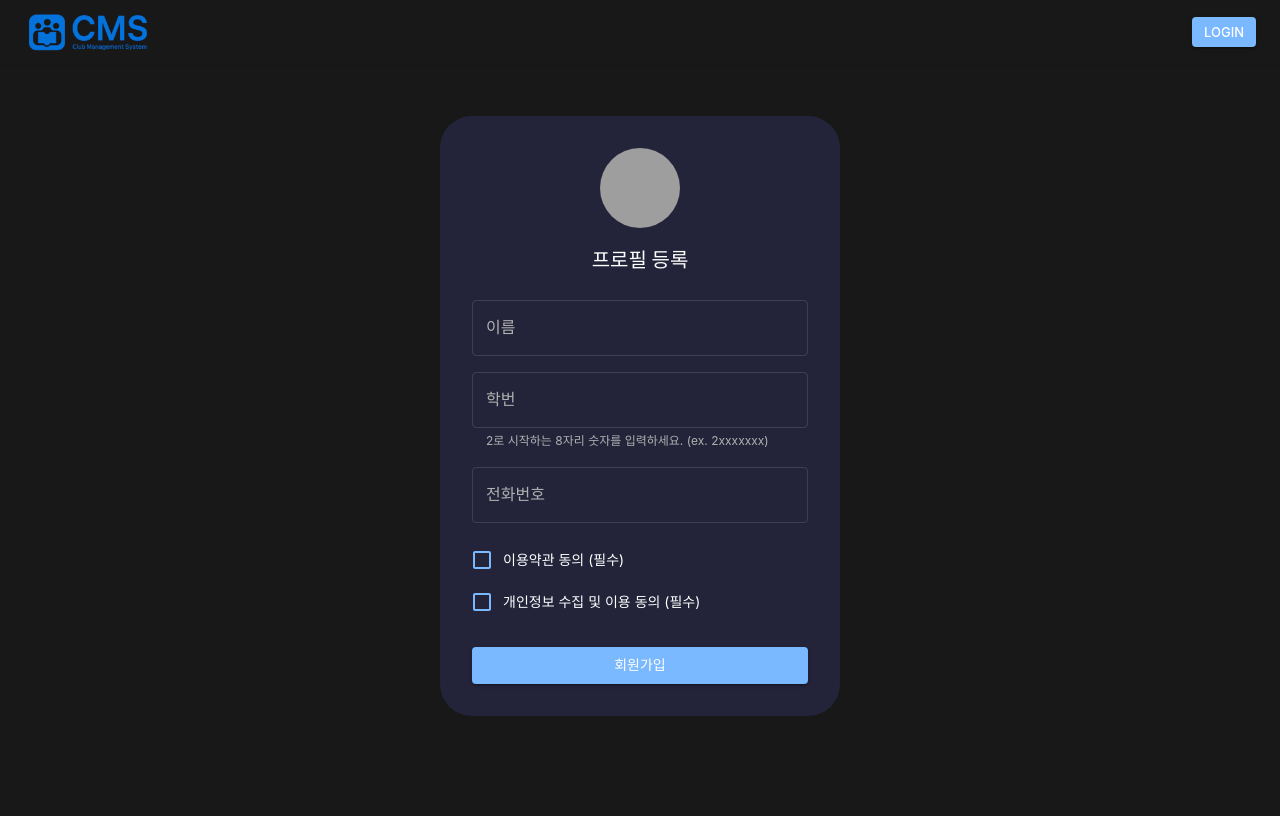
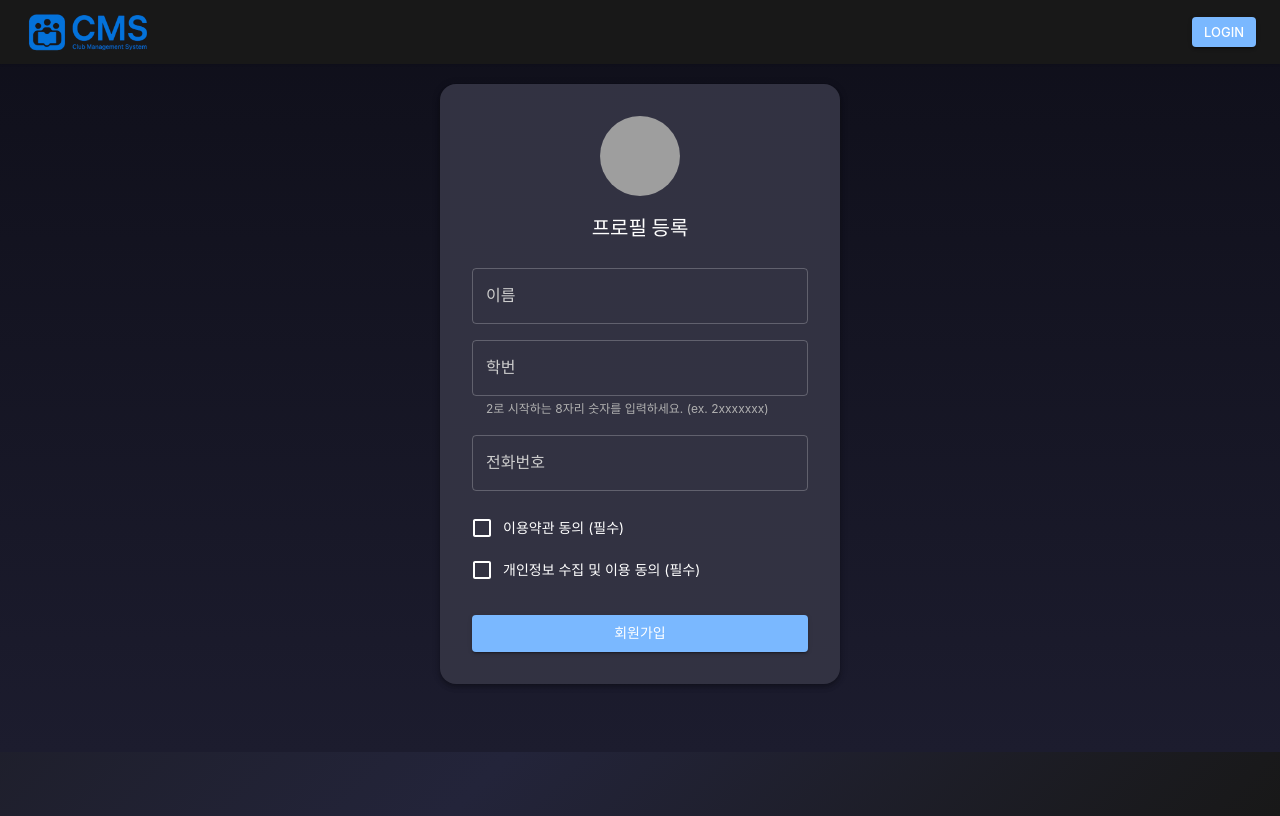
Before and after one commit to handong-app/CMS, a React (Vite) app in the folder src/main/front/: page /register in a window 1280 px wide. Built offline with nearby package versions, Linux system fonts and the light colour scheme; no server answers; grey boxes are pictures that could not be loaded; a web font is replaced by a local one.

Commit message:
♻️ FE/Refactor : modify value's name

```diff
--- a/src/main/front/src/pages/ProfileRegistrationPage.tsx
+++ b/src/main/front/src/pages/ProfileRegistrationPage.tsx
@@ -9,11 +9,10 @@ import {
   Typography,
   Paper,
 } from "@mui/material";
-import { useTheme } from "@mui/material/styles";
 import useAuthStore from "../store/authStore";
 import { useFetchBe } from "../tools/api";
 
-// 전화번호 자동 하이픈 함수 (변화 없음)
+// 전화번호 자동 하이픈 함수
 const formatPhoneNumber = (value: string): string => {
   if (!value) return value;
   const phoneNumber = value.replace(/[^\d]/g, "");
@@ -21,33 +20,28 @@ const formatPhoneNumber = (value: string): string => {
 
   if (phoneNumberLength < 4) return phoneNumber;
   if (phoneNumberLength < 7) {
-    return phoneNumber.replace(/^(\d{2,3})(\d{1,3})/, "$1-$2");
+    return phoneNumber.replace(/^(\d{2,3})(\d{1,3})/, '$1-$2');
   }
   if (phoneNumberLength < 10) {
     if (phoneNumber.startsWith("02")) {
-      return phoneNumber
-        .replace(/^(\d{2})(\d{3,4})(\d{0,4})/, (match, p1, p2, p3) => {
-          return `${p1}-${p2}${p3 ? "-" + p3 : ""}`;
-        })
-        .substring(0, 12);
+        return phoneNumber.replace(/^(\d{2})(\d{3,4})(\d{0,4})/, (match, p1, p2, p3) => {
+            return `${p1}-${p2}${p3 ? '-' + p3 : ''}`;
+        }).substring(0, 12);
     }
-    return phoneNumber
-      .replace(/^(\d{3})(\d{3})(\d{0,4})/, (match, p1, p2, p3) => {
-        return `${p1}-${p2}${p3 ? "-" + p3 : ""}`;
-      })
-      .substring(0, 13);
+    return phoneNumber.replace(/^(\d{3})(\d{3})(\d{0,4})/, (match, p1, p2, p3) => {
+        return `${p1}-${p2}${p3 ? '-' + p3 : ''}`;
+    }).substring(0, 13);
   }
-  return phoneNumber.replace(/^(\d{2,3})(\d{3,4})(\d{4})/, "$1-$2-$3").substring(0, 13);
+  return phoneNumber.replace(/^(\d{2,3})(\d{3,4})(\d{4})/, '$1-$2-$3').substring(0, 13);
 };
 
 const ProfileRegistrationPage: React.FC = () => {
-  const theme = useTheme();
   const user = useAuthStore((state) => state.user);
   const fetchBe = useFetchBe();
 
   const [name, setName] = useState("");
-  const [studentId, setStudentId] = useState("");
-  const [studentIdError, setStudentIdError] = useState<string>("");
+  const [studentId, setStudentId] = useState(""); // studentYear -> studentId로 변경
+  const [studentIdError, setStudentIdError] = useState<string>(""); // 학번 유효성 검사 오류 메시지 상태
   const [phoneNumber, setPhoneNumber] = useState("");
   const [termsAgreed, setTermsAgreed] = useState(false);
   const [privacyAgreed, setPrivacyAgreed] = useState(false);
@@ -58,10 +52,10 @@ const ProfileRegistrationPage: React.FC = () => {
 
   const validateStudentId = (id: string): string => {
     if (!id) {
-      return "학번을 입력해주세요.";
+      return "학번을 입력해주세요."; // 필수 입력으로 가정
     }
-    if (!/^\d+$/.test(id) && id.length > 0) {
-      return "숫자만 입력해주세요.";
+    if (!/^\d+$/.test(id) && id.length > 0) { // 숫자만 있는지 확인 (이미 onChange에서 처리하지만, 이중 체크)
+        return "숫자만 입력해주세요.";
     }
     if (id[0] !== '2') {
       return "학번은 '2'로 시작해야 합니다.";
@@ -69,25 +63,25 @@ const ProfileRegistrationPage: React.FC = () => {
     if (id.length !== 8) {
       return "학번은 8자리여야 합니다.";
     }
-    return "";
+    return ""; // 유효한 경우 빈 문자열 반환
   };
 
   const handleStudentIdChange = (e: React.ChangeEvent<HTMLInputElement>) => {
-    const value = e.target.value.replace(/[^\d]/g, "");
-    const SlicedValue = value.slice(0, 8);
+    const value = e.target.value.replace(/[^\d]/g, ""); // 숫자 이외의 문자 제거
+    const slicedValue = value.slice(0, 8); // 최대 8자리로 제한
 
-    setStudentId(SlicedValue);
+    setStudentId(slicedValue);
 
-    if (SlicedValue.length > 0) {
-      if (SlicedValue[0] !== '2') {
-        setStudentIdError("학번은 '2'로 시작해야 합니다.");
-      } else if (SlicedValue.length < 8) {
-        setStudentIdError("학번은 8자리여야 합니다.");
-      } else {
-        setStudentIdError("");
-      }
+    if (slicedValue.length > 0) { // 입력이 있을 때만 유효성 검사 메시지 업데이트
+        if (slicedValue[0] !== '2') {
+            setStudentIdError("학번은 '2'로 시작해야 합니다.");
+        } else if (slicedValue.length < 8) {
+            setStudentIdError("학번은 8자리여야 합니다.");
+        } else {
+            setStudentIdError(""); // 모든 조건 만족
+        }
     } else {
-      setStudentIdError("");
+        setStudentIdError(""); // 비어있을 때는 에러 메시지 없음 (또는 "학번을 입력해주세요"로 설정 가능)
     }
   };
 
@@ -97,16 +91,19 @@ const ProfileRegistrationPage: React.FC = () => {
   };
 
   const handleSubmit = async () => {
+    // 학번 최종 유효성 검사
     const currentStudentIdError = validateStudentId(studentId);
     if (currentStudentIdError) {
-      setStudentIdError(currentStudentIdError);
+      setStudentIdError(currentStudentIdError); // 에러 상태 업데이트하여 UI에 표시
       alert(`학번 오류: ${currentStudentIdError}`);
       return;
     }
+    // 에러 상태가 이미 있다면 그것도 체크 (실시간 피드백과 중복될 수 있으나 안전장치)
     if (studentIdError) {
         alert(`학번 형식을 확인해주세요. (${studentIdError})`);
         return;
     }
+
 
     if (!termsAgreed || !privacyAgreed) {
       alert("필수 약관에 동의해주세요.");
@@ -122,6 +119,7 @@ const ProfileRegistrationPage: React.FC = () => {
         const decodedPayload = JSON.parse(atob(jwtToken.split(".")[1]));
         uid = decodedPayload.sub;
         email = decodedPayload.email;
+        // console.log("JWT Payload:", decodedPayload); // JWT 로깅은 필요시 활성화
       } catch (e) {
         console.error("JWT 디코딩 실패:", e);
         alert("사용자 정보를 가져오는데 실패했습니다. 다시 로그인해주세요.");
@@ -143,7 +141,7 @@ const ProfileRegistrationPage: React.FC = () => {
     const payload = {
       userId: uid,
       name: name,
-      studentId: studentId,
+      studentId: studentId, // studentYear -> studentId
       email: email,
       phone: rawPhoneNumber,
       profileImage: null,
@@ -168,138 +166,95 @@ const ProfileRegistrationPage: React.FC = () => {
       display="flex"
       justifyContent="center"
       alignItems="center"
-      height="100vh"
+      height="calc(100vh - 64px)"
       sx={{
-        // 배경을 theme.palette.background.default로 설정
-        backgroundColor: theme.palette.background.default, // 변경된 부분
-        px: theme.spacing(2),
+        background: "linear-gradient(to bottom, #0f0f1a, #1c1c2e)",
+        px: 2,
       }}
     >
       <Paper
-        elevation={theme.shadows[4]}
+        elevation={4}
         sx={{
           width: 400,
-          p: theme.spacing(4),
-          borderRadius: theme.shape.borderRadius * 2,
-          backgroundColor: theme.palette.background.paper,
-          color: theme.palette.text.primary,
+          p: 4,
+          borderRadius: 4,
+          backgroundColor: "#1e1e2f",
+          color: "white",
         }}
       >
-        <Box textAlign="center" mb={theme.spacing(3)}>
+        <Box textAlign="center" mb={3}>
           <Avatar
             alt={user?.name || "사용자"}
             src={user?.photoURL || "https://lh3.googleusercontent.com/a/default-user"}
-            sx={{
-              width: 80,
-              height: 80,
-              mx: "auto",
-              mb: theme.spacing(2),
-            }}
+            sx={{ width: 80, height: 80, mx: "auto", mb: 2 }}
           />
           <Typography variant="h6" fontWeight="bold">
             프로필 등록
           </Typography>
           {user?.name && (
-            <Typography variant="body2" sx={{ mt: theme.spacing(0.5), color: theme.palette.text.secondary }}>
+            <Typography variant="body2" sx={{ mt: 0.5, color: "#bbb" }}>
               {user.name}
             </Typography>
           )}
         </Box>
 
-        <Box mb={theme.spacing(2)}>
+        <Box mb={2}>
           <TextField
             fullWidth
             label="이름"
             value={name}
             onChange={(e) => setName(e.target.value)}
-            sx={{
-              '& .MuiInputLabel-root': { color: theme.palette.text.secondary },
-              '& .MuiInputBase-input': { color: theme.palette.text.primary },
-              '& .MuiOutlinedInput-root': {
-                '& fieldset': {
-                  borderColor: theme.palette.divider,
-                },
-                '&:hover fieldset': {
-                  borderColor: theme.palette.primary.light,
-                },
-                '&.Mui-focused fieldset': {
-                  borderColor: theme.palette.primary.main,
-                },
-              },
-            }}
+            InputLabelProps={{ style: { color: "#ccc" } }}
+            InputProps={{ style: { color: "white" } }}
             variant="outlined"
           />
         </Box>
 
-        <Box mb={theme.spacing(2)}>
+        <Box mb={2}>
           <TextField
             fullWidth
             label="학번"
             value={studentId}
-            onChange={handleStudentIdChange}
-            error={!!studentIdError}
-            helperText={studentIdError || "2로 시작하는 8자리 숫자를 입력하세요. (ex. 2xxxxxxx)"}
-            sx={{
-              '& .MuiInputLabel-root': { color: theme.palette.text.secondary },
-              '& .MuiInputBase-input': { color: theme.palette.text.primary },
-              '& .MuiOutlinedInput-root': {
-                '& fieldset': {
-                  borderColor: theme.palette.divider,
-                },
-                '&:hover fieldset': {
-                  borderColor: theme.palette.primary.light,
-                },
-                '&.Mui-focused fieldset': {
-                  borderColor: theme.palette.primary.main,
-                },
-              },
-              '& .MuiFormHelperText-root.Mui-error': {
-                color: theme.palette.error.main,
-              },
+            onChange={handleStudentIdChange} // 변경된 핸들러 사용
+            error={!!studentIdError} // studentIdError가 있으면 true
+            helperText={studentIdError || "2로 시작하는 8자리 숫자를 입력하세요. (ex. 2xxxxxxx)"} // 에러 메시지 또는 안내 문구
+            InputLabelProps={{ style: { color: "#ccc" } }}
+            InputProps={{
+              style: { color: "white" },
+              // maxLength: 8, // onChange 핸들러에서 slice로 처리하므로 중복이지만, 명시적으로 둘 수도 있음
             }}
             variant="outlined"
-            type="text"
-            inputMode="numeric"
+            type="text" // type="number"는 스피너를 표시할 수 있어 text로 두고 숫자만 필터링
+            inputMode="numeric" // 모바일에서 숫자 키패드 유도
           />
         </Box>
-
-        <Box mb={theme.spacing(2)}>
+        <Box mb={2}>
           <TextField
             fullWidth
             label="전화번호"
             value={phoneNumber}
             onChange={handlePhoneNumberChange}
-            sx={{
-              '& .MuiInputLabel-root': { color: theme.palette.text.secondary },
-              '& .MuiInputBase-input': { color: theme.palette.text.primary },
-              '& .MuiOutlinedInput-root': {
-                '& fieldset': {
-                  borderColor: theme.palette.divider,
-                },
-                '&:hover fieldset': {
-                  borderColor: theme.palette.primary.light,
-                },
-                '&.Mui-focused fieldset': {
-                  borderColor: theme.palette.primary.main,
-                },
-              },
+            InputLabelProps={{ style: { color: "#ccc" } }}
+            InputProps={{
+              style: { color: "white" },
+              // maxLength: 13, // formatPhoneNumber 함수에서 길이 조절
             }}
             variant="outlined"
             type="tel"
           />
         </Box>
 
-        <Box mb={theme.spacing(2)}>
+        <Box mb={2}>
           <FormControlLabel
             control={
               <Checkbox
                 checked={termsAgreed}
                 onChange={(e) => setTermsAgreed(e.target.checked)}
-                sx={{ color: theme.palette.primary.main }}
+                sx={{ color: "white" }}
               />
             }
             label={
-              <Typography variant="body2" sx={{ color: theme.palette.text.primary }}>
+              <Typography variant="body2" sx={{ color: "white" }}>
                 이용약관 동의 (필수)
               </Typography>
             }
@@ -309,11 +264,11 @@ const ProfileRegistrationPage: React.FC = () => {
               <Checkbox
                 checked={privacyAgreed}
                 onChange={(e) => setPrivacyAgreed(e.target.checked)}
-                sx={{ color: theme.palette.primary.main }}
+                sx={{ color: "white" }}
               />
             }
             label={
-              <Typography variant="body2" sx={{ color: theme.palette.text.primary }}>
+              <Typography variant="body2" sx={{ color: "white" }}>
                 개인정보 수집 및 이용 동의 (필수)
               </Typography>
             }
@@ -324,8 +279,8 @@ const ProfileRegistrationPage: React.FC = () => {
           variant="contained"
           fullWidth
           onClick={handleSubmit}
-          sx={{ mt: theme.spacing(1) }}
-          disabled={!!studentIdError && studentId.length > 0}
+          sx={{ mt: 1 }}
+          disabled={!!studentIdError && studentId.length > 0} // 학번 에러가 있고, 입력값이 존재하면 제출 버튼 비활성화
         >
           회원가입
         </Button>
```
